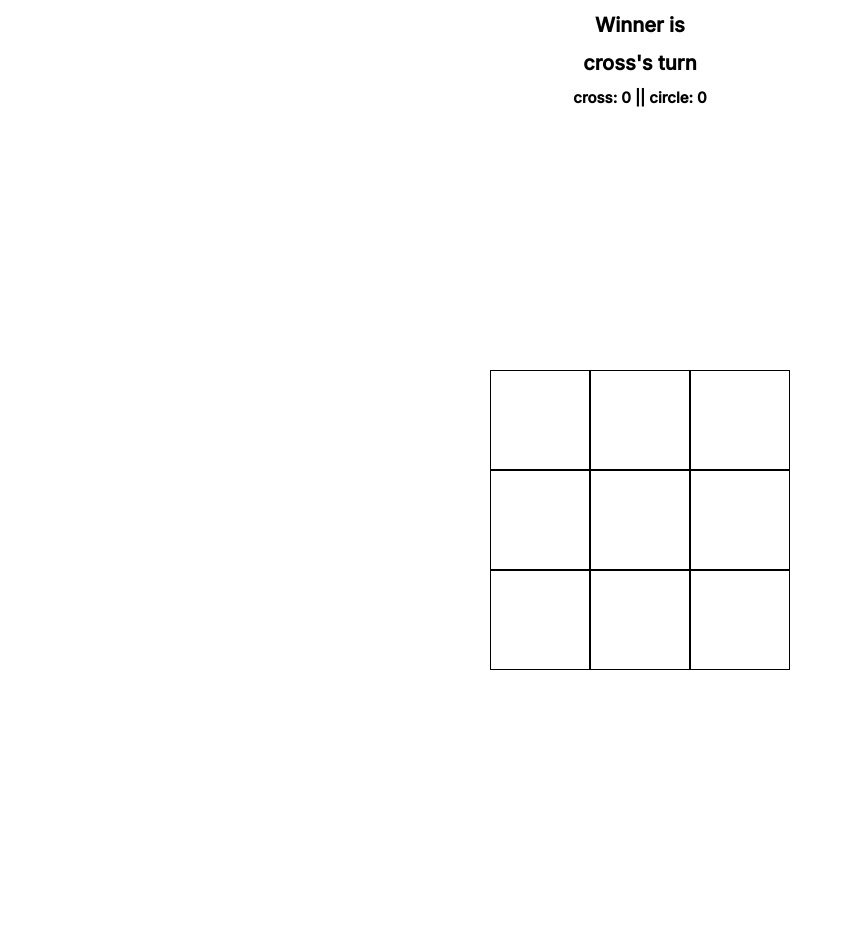
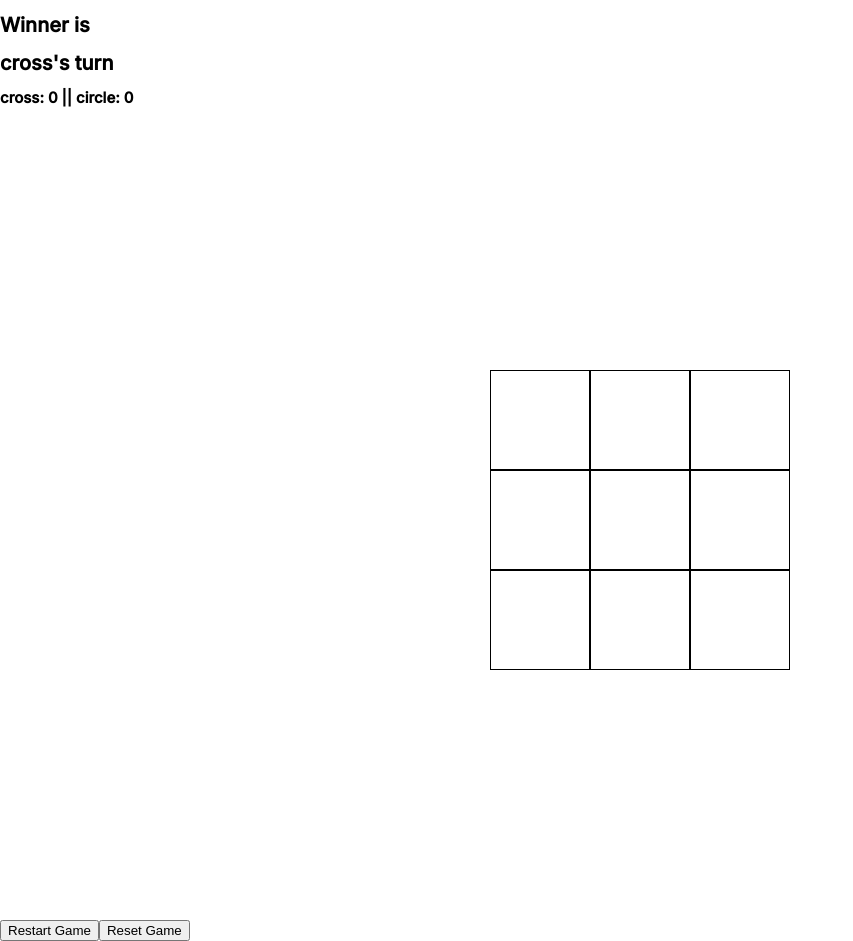
Before and after one commit to samiulhsohan/tic-tac-toe, a React (Create React App) app: page / in a window 1280 px wide. Shown: the whole page, without its empty margins (0-853 px from the left). Before the commit the page ends 920 px from the top, so only its background shows below. Built offline with nearby package versions, Linux system fonts and the light colour scheme.

Commit message:
refactor

```diff
--- a/src/App.css
+++ /dev/null
@@ -1,38 +0,0 @@
-.App {
-  text-align: center;
-}
-
-.App-logo {
-  height: 40vmin;
-  pointer-events: none;
-}
-
-@media (prefers-reduced-motion: no-preference) {
-  .App-logo {
-    animation: App-logo-spin infinite 20s linear;
-  }
-}
-
-.App-header {
-  background-color: #282c34;
-  min-height: 100vh;
-  display: flex;
-  flex-direction: column;
-  align-items: center;
-  justify-content: center;
-  font-size: calc(10px + 2vmin);
-  color: white;
-}
-
-.App-link {
-  color: #61dafb;
-}
-
-@keyframes App-logo-spin {
-  from {
-    transform: rotate(0deg);
-  }
-  to {
-    transform: rotate(360deg);
-  }
-}
--- a/src/App.tsx
+++ b/src/App.tsx
@@ -1,46 +1,17 @@
 import React, { useState, useEffect, useRef } from 'react';
-import Confetti from 'react-confetti';
-import './App.css';
-import { calculateWinner } from './utils';
 import { useAppSelector, useAppDispatch } from './store/hooks';
-import {
-  getBoard,
-  getCurrentPlayer,
-  togglePlayer,
-  updateBoard,
-  setWinner,
-  getWinner,
-  resetGame,
-  getScore,
-} from './store/game';
-import { useWindowSize } from './hooks';
+import { getBoard, getWinner, resetGame } from './store/game';
+import Board from './components/Board';
+import GameInfo from './components/GameInfo';
+import GameControl from './components/GameControl';
 
 const App = () => {
   const dispatch = useAppDispatch();
-  const [width, height] = useWindowSize();
 
   const board = useAppSelector(getBoard);
-  const currentPlayer = useAppSelector(getCurrentPlayer);
   const winner = useAppSelector(getWinner);
-  const score = useAppSelector(getScore);
 
   const [loading, setLoading] = useState(true);
-
-  const handleClick = (idx: number) => {
-    if (board[idx] || winner) return;
-
-    const newBoard = [...board];
-    newBoard[idx] = currentPlayer;
-
-    dispatch(updateBoard(newBoard));
-
-    const _winner = calculateWinner(newBoard);
-    if (_winner) {
-      dispatch(setWinner(_winner));
-    }
-
-    dispatch(togglePlayer());
-  };
 
   // using ref to ignore useEffect's dependency linting warning
   const initiate = useRef(() => {});
@@ -59,27 +30,11 @@ const App = () => {
     return <p>Loading</p>;
   } else {
     return (
-      <div className="App">
-        {winner && winner !== 'draw' && (
-          <Confetti width={width} height={height} />
-        )}
-
-        <h1>Winner is {winner}</h1>
-        <h1>{currentPlayer}'s turn</h1>
-        <h2>
-          cross: {score.cross} || circle: {score.circle}
-        </h2>
-
-        {winner && (
-          <button onClick={() => dispatch(resetGame())}>Reset game</button>
-        )}
-
-        <div className="board">
-          {board.map((value, idx) => (
-            <div className="square" key={idx} onClick={() => handleClick(idx)}>
-              {value}
-            </div>
-          ))}
+      <div>
+        <div>
+          <GameInfo />
+          <Board />
+          <GameControl />
         </div>
       </div>
     );
--- /dev/null
+++ b/src/components/Board.tsx
@@ -0,0 +1,47 @@
+import React from 'react';
+import {
+  getBoard,
+  getCurrentPlayer,
+  getWinner,
+  setWinner,
+  togglePlayer,
+  updateBoard,
+} from '../store/game';
+import { useAppDispatch, useAppSelector } from '../store/hooks';
+import calculateWinner from '../utils/winner';
+
+const Board = () => {
+  const dispatch = useAppDispatch();
+
+  const board = useAppSelector(getBoard);
+  const currentPlayer = useAppSelector(getCurrentPlayer);
+  const winner = useAppSelector(getWinner);
+
+  const handleClick = (idx: number) => {
+    if (board[idx] || winner) return;
+
+    const newBoard = [...board];
+    newBoard[idx] = currentPlayer;
+
+    dispatch(updateBoard(newBoard));
+
+    const _winner = calculateWinner(newBoard);
+    if (_winner) {
+      dispatch(setWinner(_winner));
+    }
+
+    dispatch(togglePlayer());
+  };
+
+  return (
+    <div className="board">
+      {board.map((value, idx) => (
+        <div className="square" key={idx} onClick={() => handleClick(idx)}>
+          {value}
+        </div>
+      ))}
+    </div>
+  );
+};
+
+export default Board;
--- /dev/null
+++ b/src/components/GameControl.tsx
@@ -0,0 +1,16 @@
+import React from 'react';
+import { resetGame } from '../store/game';
+import { useAppDispatch } from '../store/hooks';
+
+const GameControl = () => {
+  const dispatch = useAppDispatch();
+
+  return (
+    <div>
+      <button onClick={() => {}}>Restart Game</button>
+      <button onClick={() => dispatch(resetGame())}>Reset Game</button>
+    </div>
+  );
+};
+
+export default GameControl;
--- /dev/null
+++ b/src/components/GameInfo.tsx
@@ -0,0 +1,21 @@
+import React from 'react';
+import { getCurrentPlayer, getWinner, getScore } from '../store/game';
+import { useAppSelector } from '../store/hooks';
+
+const GameInfo = () => {
+  const currentPlayer = useAppSelector(getCurrentPlayer);
+  const winner = useAppSelector(getWinner);
+  const score = useAppSelector(getScore);
+
+  return (
+    <div>
+      <h1>Winner is {winner}</h1>
+      <h1>{currentPlayer}'s turn</h1>
+      <h2>
+        cross: {score.cross} || circle: {score.circle}
+      </h2>
+    </div>
+  );
+};
+
+export default GameInfo;
```
